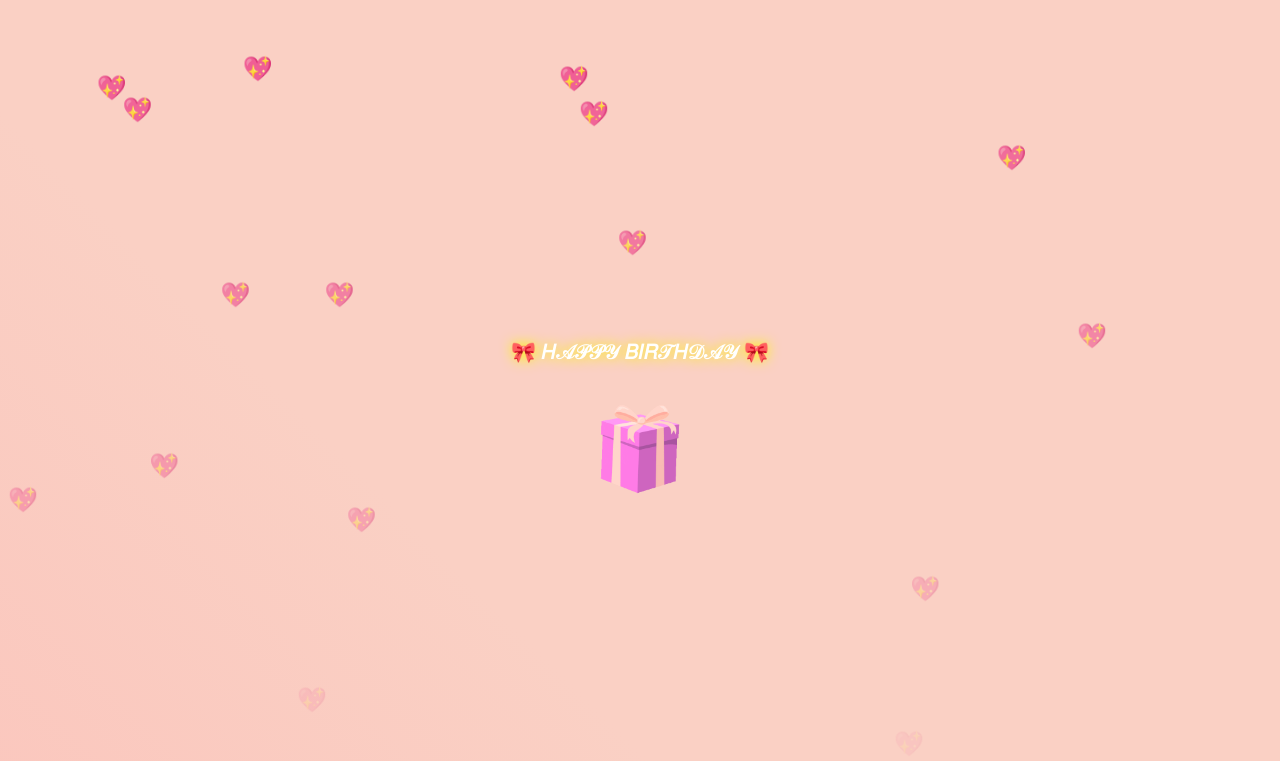
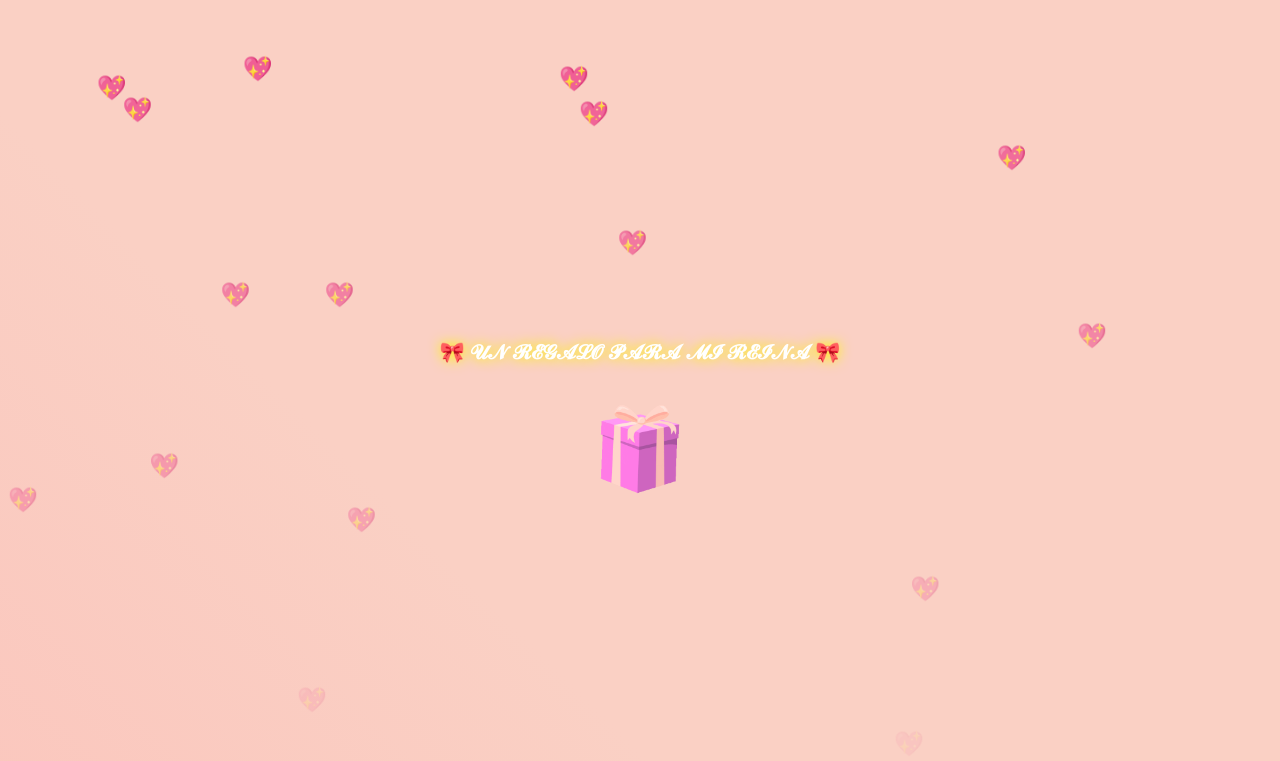
Before and after one commit to para-mi-reina/special-gift-for-you, a plain HTML site: page index.html in a window 1280 px wide. Drawn offline with Linux system fonts and the light colour scheme.

Commit message:
Update index.html

```diff
--- a/index.html
+++ b/index.html
@@ -9,7 +9,7 @@
 <body>
 
     <div class="gift-container" onclick="openGift()">
-        <p class="gift-text">🎀  𝐻𝒜𝒫𝒫𝒴 𝐵𝐼𝑅𝒯𝐻𝒟𝒜𝒴  🎀</p>
+        <p class="gift-text">🎀  𝓤𝓝 𝓡𝓔𝓖𝓐𝓛𝓞 𝓟𝓐𝓡𝓐 𝓜𝓘 𝓡𝓔𝓘𝓝𝓐  🎀</p>
         <img id="gift-box" src="Gift Box Sticker by Crowd Multiplier.gif" alt="Kotak Hadiah">
     </div>
 
```
